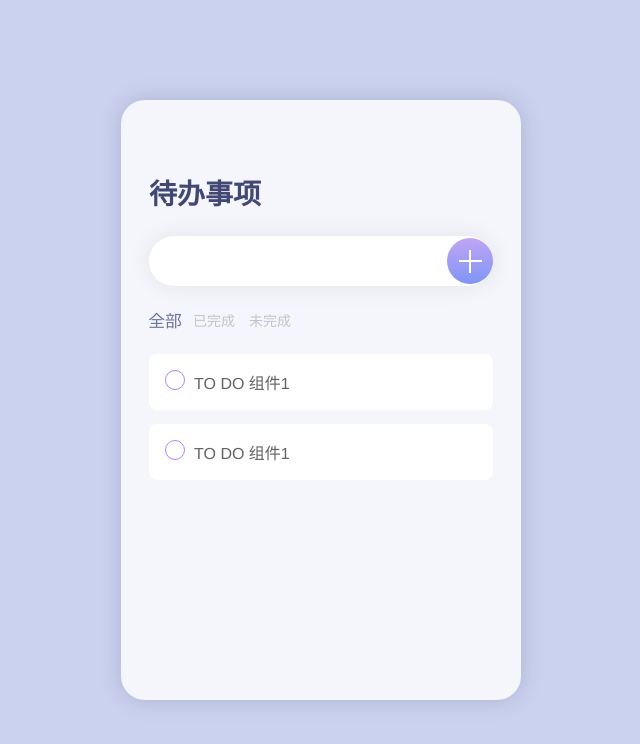
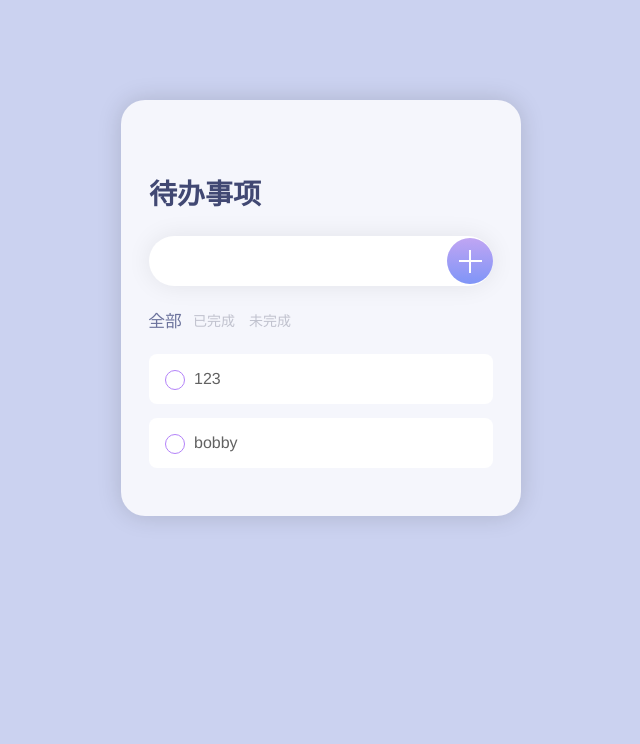
Before and after one commit to chenyulian/vue-todo-app, a Vue app: page / in a window 1280 px wide. Shown: the top 744 px of the page, without its empty margins (319-959 px from the left). Built offline with nearby package versions, Linux system fonts and the light colour scheme.

Commit message:
实现展示todo列表

```diff
--- a/src/App.vue
+++ b/src/App.vue
@@ -4,18 +4,40 @@
         <h1>待办事项</h1>
         <todo-add />
         <todo-filter />
-        <todo-list />
+        <todo-list :todos="todos" />
     </div>
 </main>
 </template>
 
 <script>
+import {
+    ref
+} from "vue";
 import TodoAdd from "./components/TodoAdd.vue";
 import TodoFilter from "./components/TodoFilter.vue";
 import TodoItem from "./components/TodoItem.vue";
 import TodoList from "./components/TodoList.vue";
 export default {
     name: "App",
+    setup() {
+        // 存储todolist
+        const todos = ref([{
+                content: "123",
+                key: 0
+            },
+            {
+                content: "bobby",
+                key: 1
+            },
+        ]);
+        const addTodo = (todo) => {
+            todos.value.push(todo);
+        };
+
+        return {
+            todos,
+        };
+    },
     components: {
         TodoAdd,
         TodoFilter,
@@ -29,9 +51,10 @@ export default {
 main {
     height: 100vh;
     width: 100vw;
-    display: flex;
-    align-content: center;
-    justify-content: center;
+    display: grid;
+    align-items: start;
+    justify-items: center;
+
     background-color: rgb(203, 210, 240);
 }
 
--- a/src/components/TodoItem.vue
+++ b/src/components/TodoItem.vue
@@ -1,8 +1,27 @@
 <template>
 <div class="todo-item">
-    <label><input type="checkbox" />TO DO 组件1<span class="check-button"></span></label>
+    <label><input type="checkbox" />{{ todo.content
+      }}<span class="check-button"></span></label>
 </div>
 </template>
+
+<script>
+export default {
+    props: {
+        todo: {
+            type: Object,
+        },
+    },
+
+    setup(props) {
+        const todo = props.todo;
+
+        return {
+            todo
+        };
+    },
+};
+</script>
 
 <style scoped>
 .todo-item {
--- a/src/components/TodoList.vue
+++ b/src/components/TodoList.vue
@@ -1,13 +1,26 @@
 <template>
 <div class="todo-list">
-    <todo-item />
-    <todo-item />
+    <template v-for="todo in todos" :key="todo.key">
+        <todo-item :todo="todo" />
+    </template>
 </div>
 </template>
 
 <script>
 import TodoItem from "./TodoItem.vue";
 export default {
+    props: {
+        todos: {
+            type: Array,
+        },
+    },
+    setup(props) {
+        const todos = props.todos;
+
+        return {
+            todos,
+        };
+    },
     components: {
         TodoItem,
     },
```
